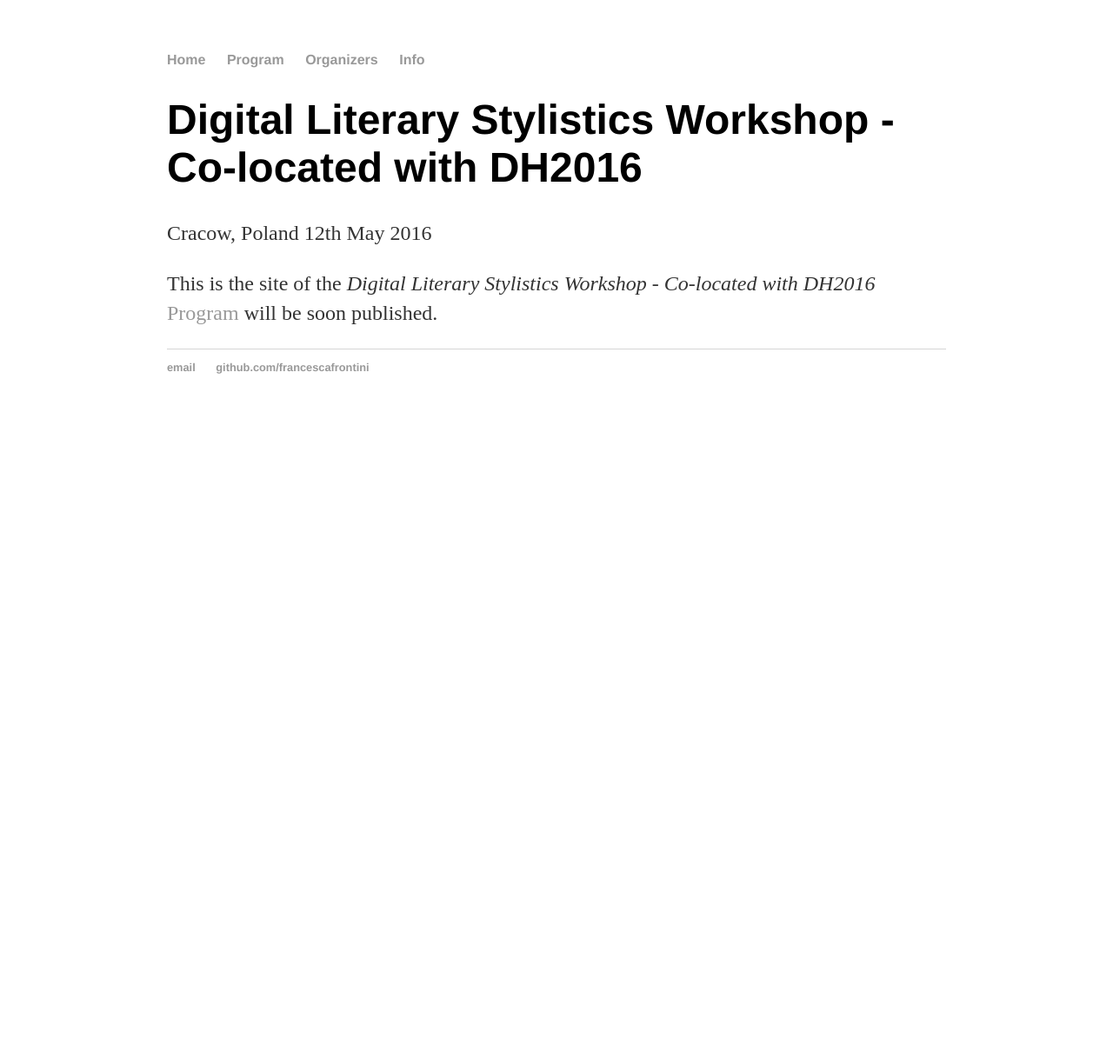
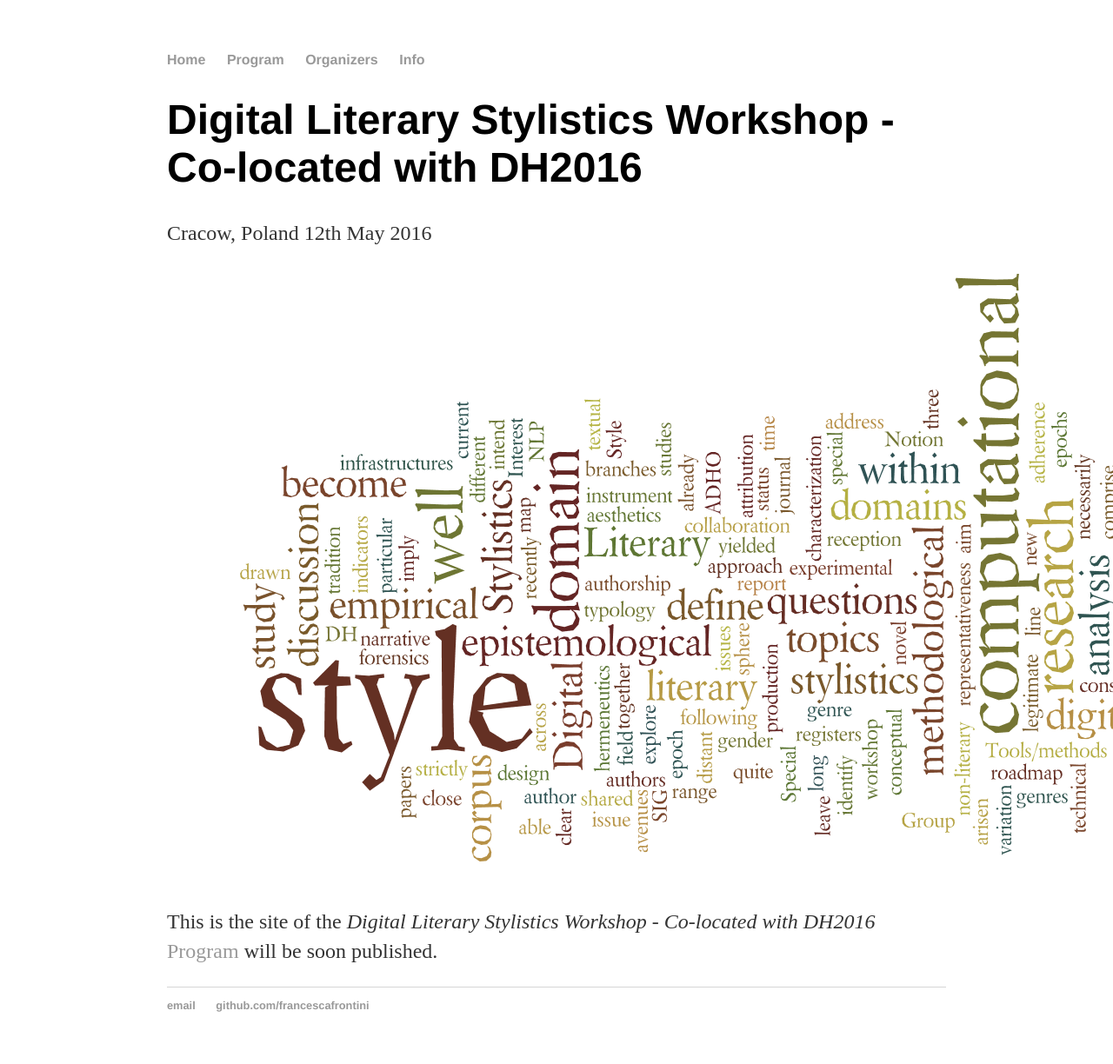
Before and after one commit to DigitalLiteraryStylistic/-DigitalLiteraryStylistic.github.io, a Jekyll site: the page built from index.html, in a window 1280 px wide. Shown: the whole page at 87% size. Built offline with Jekyll 4.4.1, drawn with Linux system fonts in a browser that asks for light colours; before the commit the page ends 900 px from its top, so only the background shows below that.

Commit message:
Update index.html

```diff
--- a/index.html
+++ b/index.html
@@ -3,5 +3,6 @@ layout: default
 title: Digital Literary Stylistics Workshop - Co-located with DH2016
 ---
 <div class="blurb">
+	<img src="images/wordle.png" alt="wordle">
 	<p>This is the site of the  <em>Digital Literary Stylistics Workshop - Co-located with DH2016</em> <a href="/about">Program</a> will be soon published. </p>
 </div><!-- /.blurb -->
```
